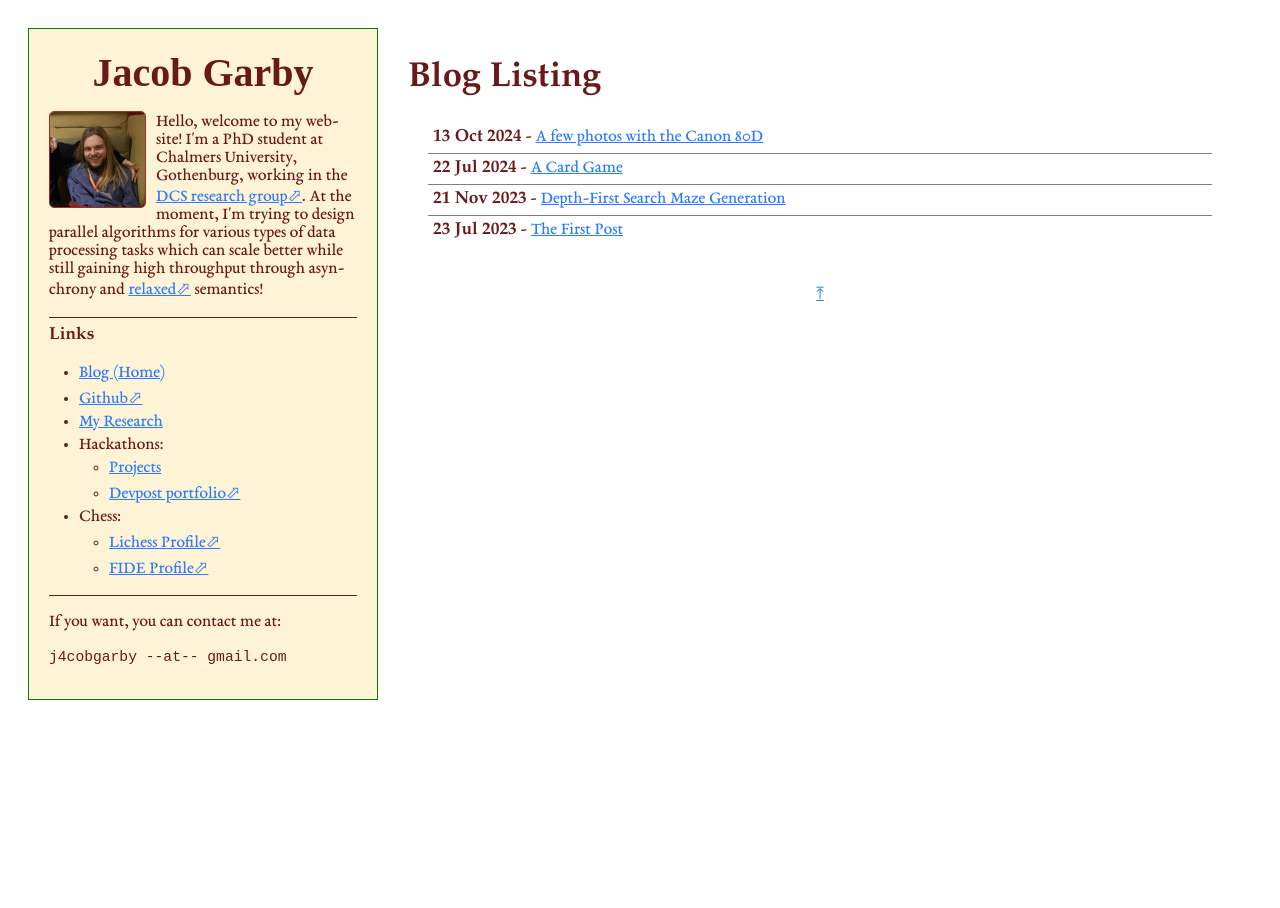
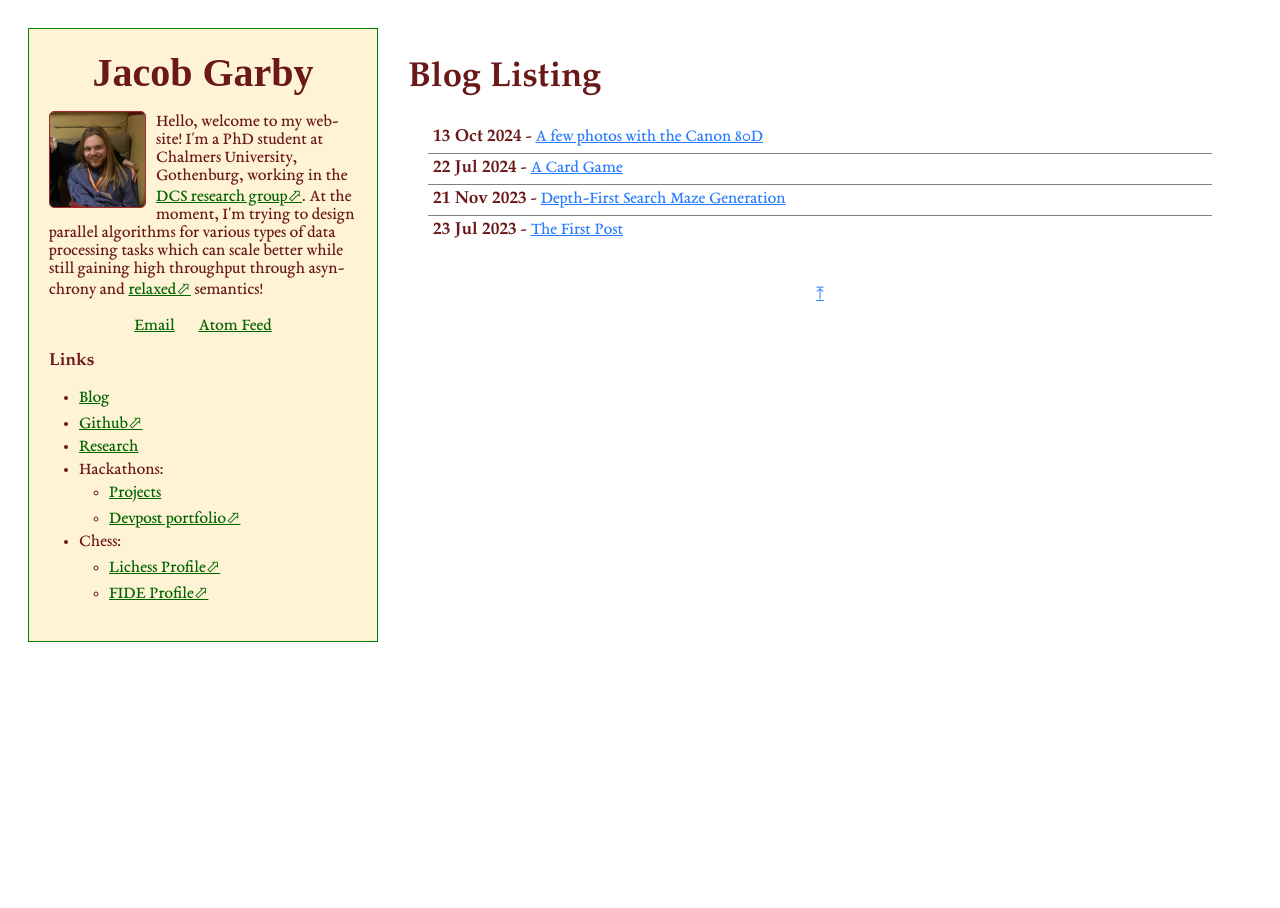
Before and after one commit to j4cobgarby/j4cobgarby.github.io, a Jekyll site: the page built from index.html, in a window 1280 px wide. Built offline with Jekyll 4.4.1, drawn with Linux system fonts in a browser that asks for light colours; some web fonts are replaced.

Commit message:
added rss feed to sidebar

```diff
--- a/_layouts/default.html
+++ b/_layouts/default.html
@@ -24,12 +24,17 @@
             Hello, welcome to my website!
             I'm a PhD student at Chalmers University, Gothenburg, working in the <a href="https://www.cse.chalmers.se/research/group/dcs/">DCS research group&#x2B00;</a>. At the moment, I'm trying to design parallel algorithms for various types of data processing tasks which can scale better while still gaining high throughput through asynchrony and <a href="https://blogs.qub.ac.uk/relax-dn/">relaxed&#x2B00;</a> semantics!
             </p>
-            <hr class="hide_on_mobile">
+
+	    <p style="text-align: center;">
+		<a style="margin-right: 20px;"href="mailto:j4cobgarby+fromblog@gmail.com">Email</a>
+		<a class="hide_on_mobile" href="/feed.xml">Atom Feed</a>
+	    </p>
+
             <h4 class="hide_on_mobile">Links</h4>
             <ul>
-                <li><a href="/">Blog (Home)</a></li>
+                <li><a href="/">Blog</a></li>
                 <li><a href="https://github.com/j4cobgarby/">Github&#x2B00;</a></li>
-                <li><a href="/research.html">My Research</a></li>
+                <li><a href="/research.html">Research</a></li>
                 <li>Hackathons:</li>
                 <ul>
                     <li><a href="/projects.html#hackathons">Projects</a></li>
@@ -41,21 +46,8 @@
                     <li><a href="https://ratings.fide.com/profile/1786520">FIDE Profile&#x2B00;</a/></li>
                 </ul>
             </ul>
-            <hr>
-            <p>
-            <span class="hide_on_mobile">If you want, you can contact me at:</span><pre>j4cobgarby --at-- gmail.com</pre>
         </div>
         <div class="content">
-        <!-- <div class="stickybox"> -->
-        <!--     <a class="" href="/">All Posts</a> -->
-        <!--     <span class="divider">-</span> -->
-        <!--     <button id="sidebar-toggle" class="sidebar_btn hide_on_mobile" onclick="toggle_sidebar();">Hide sidebar (need js)</button> -->
-        <!--     <script> -->
-        <!--         init(); -->
-        <!--     </script> -->
-        <!--     <span class="divider hide_on_mobile">-</span> -->
-        <!--     <span>{{page.title}}</span> -->
-        <!-- </div> -->
         <div class="contentInner">
             {{ content }}
         </div>
--- a/assets/css/style.css
+++ b/assets/css/style.css
@@ -103,6 +103,11 @@ div.sidebar.hidden {
 
 div.sidebar pre {
     font-size: 11pt;
+}
+
+div.sidebar a {
+    /*color: #6a1818;*/
+    color: darkgreen;
 }
 
 div.stickybox {
```
